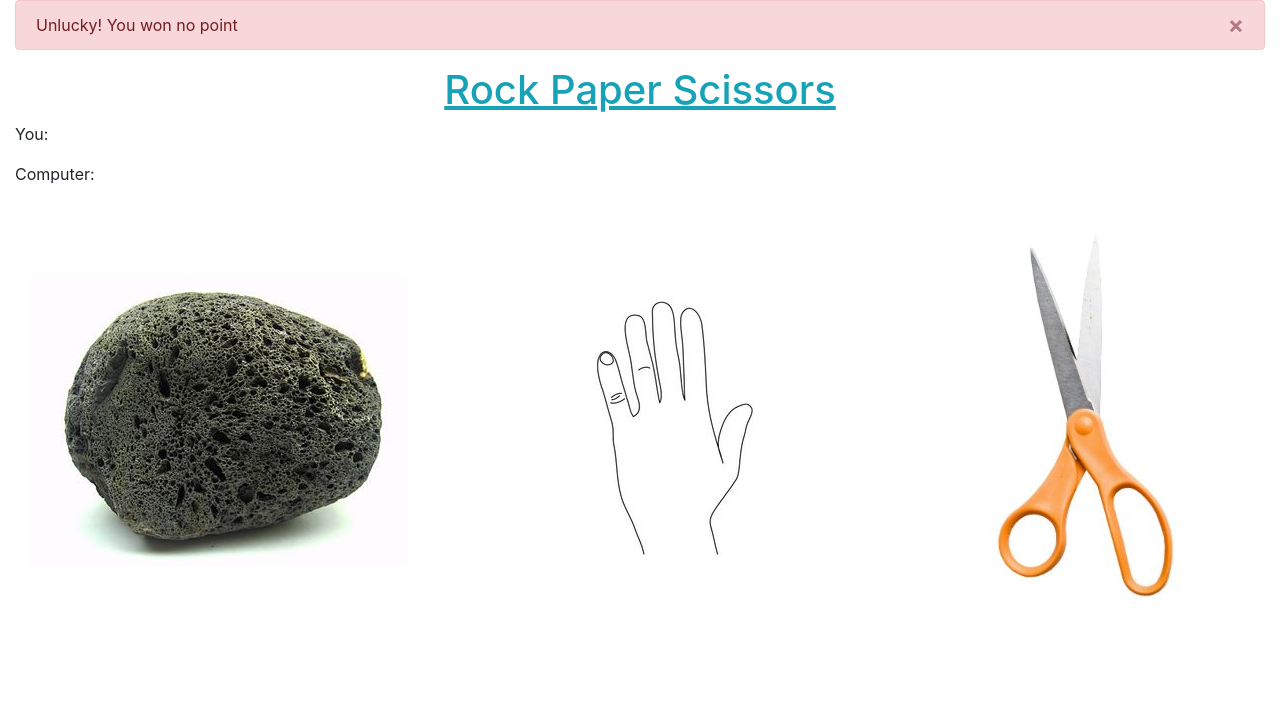
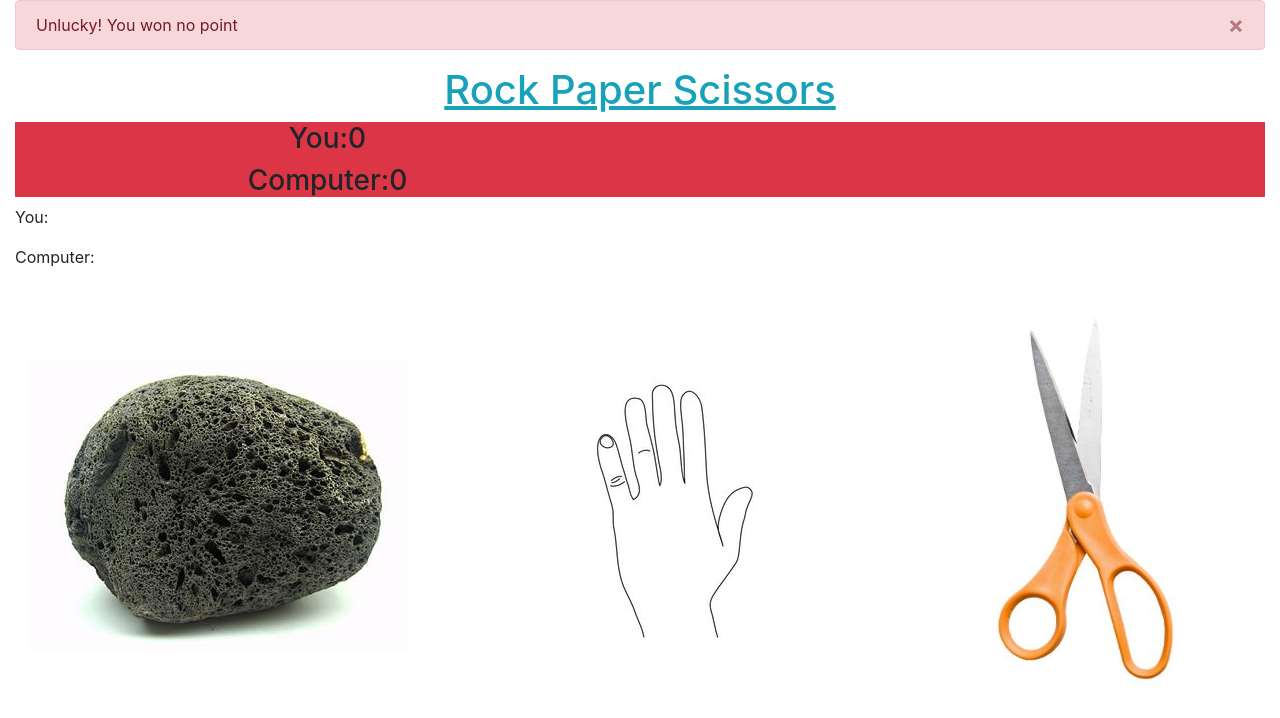
Before and after one commit to RaffiSefen/rock-paper-scisscors, a React (Create React App) app: page / in a window 1280 px wide. Shown: the top 718 px of the page. Built offline with nearby package versions, Linux system fonts and the light colour scheme.

Commit message:
feat: check score between user and computer

```diff
--- a/src/Components/Result.jsx
+++ b/src/Components/Result.jsx
@@ -1,5 +1,15 @@
-const Result = () => {
-  return <div></div>
+const Result = (props) => {
+  const { userScore, computerScore, success } = props
+  return (
+    <div className={`text-center ${success ? "bg-success" : "bg-danger"}`}>
+      <h3 className="col-md-6" id="user-score">
+        You:{userScore}
+      </h3>
+      <h3 className="col-md-6" id="computer-score">
+        Computer:{computerScore}
+      </h3>
+    </div>
+  )
 }
 
 export default Result
```
